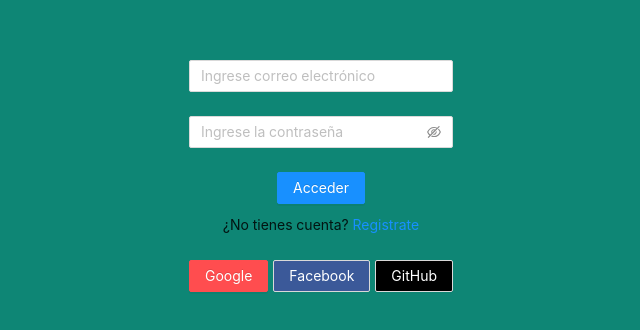
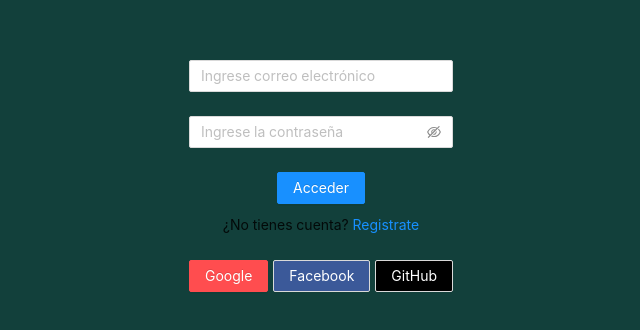
Before and after one commit to karolinps/auth-with-firebase, a React (Create React App) app: page / in a window 1280 px wide. Shown: the part 212-542 px from the top of the page, without its empty margins (319-959 px from the left). Built offline with nearby package versions, Linux system fonts and the light colour scheme; no server answers.

Commit message:
change color

```diff
--- a/src/App.css
+++ b/src/App.css
@@ -1,5 +1,5 @@
 .app {
-  background-color: #0e8675;
+  background-color: #12403b;
   min-height: 100vh;
   display: flex;
   flex-direction: column;
```
